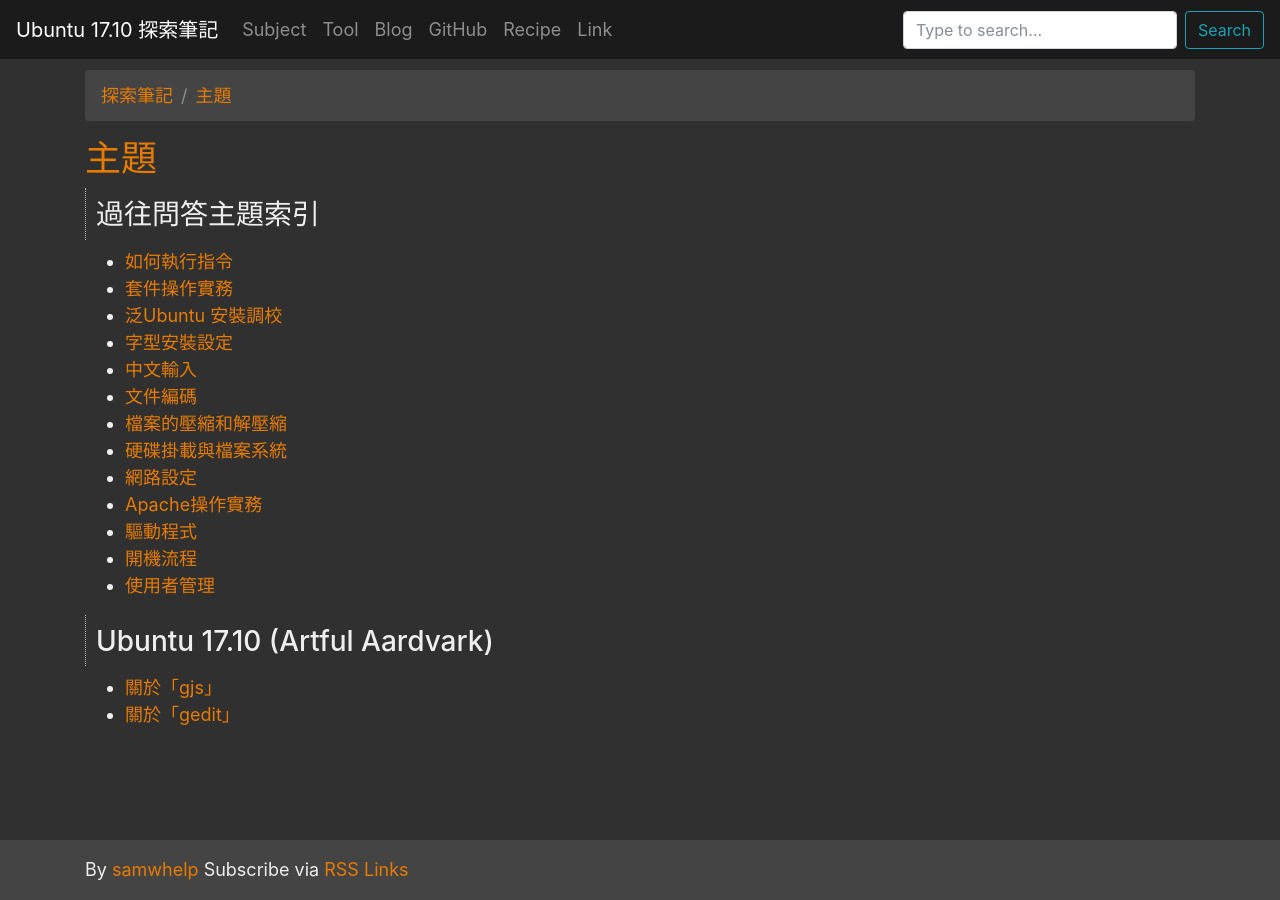
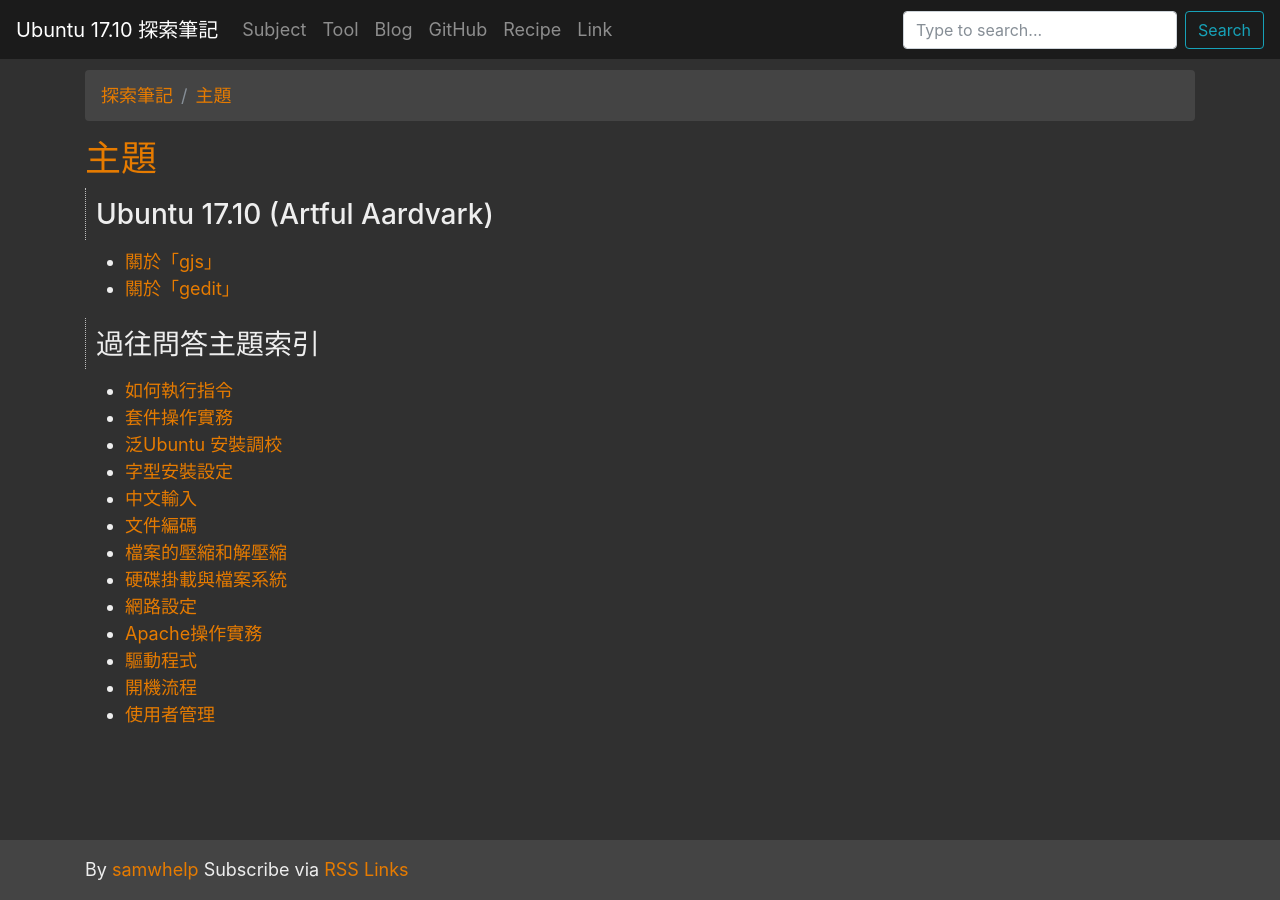
Before and after one commit to samwhelp/note-ubuntu-17.10, a Jekyll site: the page built from read/subject/index.md, in a window 1280 px wide. Built offline with Jekyll 4.4.1, drawn with Linux system fonts in a browser that asks for light colours; nearby versions of some CDN libraries; some of the changed lines change nothing that is shown.

Commit message:
refactoring

```diff
--- a/read/subject/index.md
+++ b/read/subject/index.md
@@ -5,6 +5,13 @@
   過往問答主題索引。
 source_url: '/read/subject/index.md'
 ---
+
+
+## Ubuntu 17.10 (Artful Aardvark)
+
+* [關於「gjs」](/note-ubuntu-17.10/read/about/gjs)
+* [關於「gedit」](/note-ubuntu-17.10/read/subject/gedit)
+
 
 ## 過往問答主題索引
 
@@ -21,9 +28,3 @@
 * [驅動程式](https://www.ubuntu-tw.org/modules/newbb/viewtopic.php?post_id=333550#forumpost333550)
 * [開機流程](https://www.ubuntu-tw.org/modules/newbb/viewtopic.php?post_id=333548#forumpost333548)
 * [使用者管理](https://www.ubuntu-tw.org/modules/newbb/viewtopic.php?post_id=333572#forumpost333572)
-
-
-## Ubuntu 17.10 (Artful Aardvark)
-
-* [關於「gjs」](/note-ubuntu-17.10/read/about/gjs)
-* [關於「gedit」](/note-ubuntu-17.10/read/subject/gedit)
```
